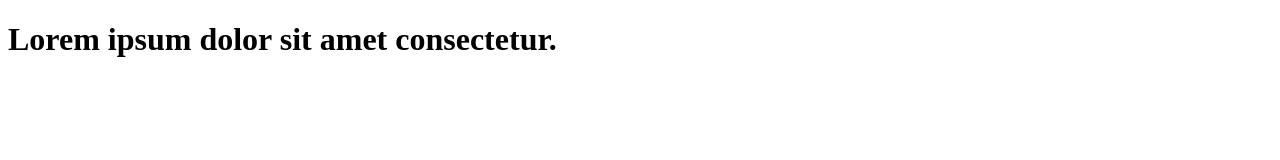
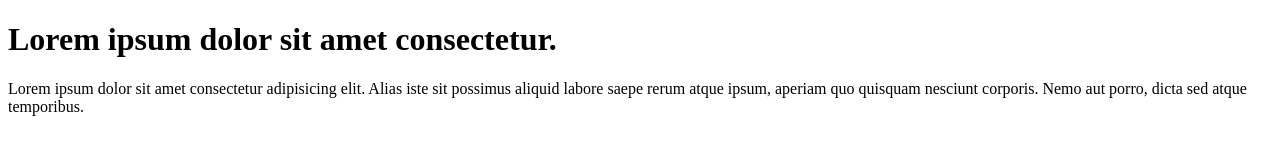
Before and after one commit to Gaurav07031999/learn-git, a plain HTML site: page index.html in a window 1280 px wide. Drawn offline with Linux system fonts and the light colour scheme.

Commit message:
add paragraph to code

```diff
--- a/index.html
+++ b/index.html
@@ -7,5 +7,6 @@
 </head>
 <body>
     <h1>Lorem ipsum dolor sit amet consectetur.</h1>
+    <p>Lorem ipsum dolor sit amet consectetur adipisicing elit. Alias iste sit possimus aliquid labore saepe rerum atque ipsum, aperiam quo quisquam nesciunt corporis. Nemo aut porro, dicta sed atque temporibus.</p>
 </body>
 </html>
```
